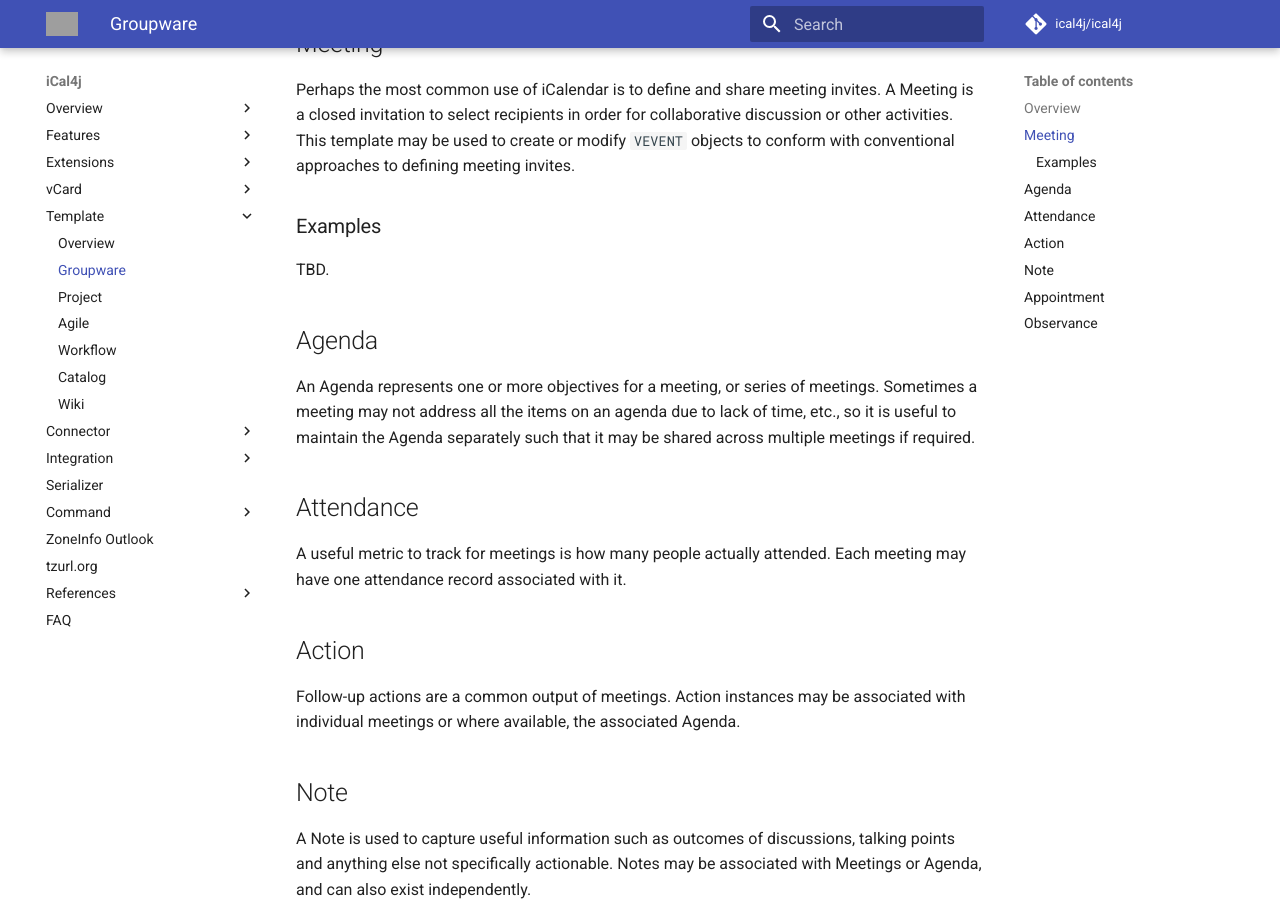
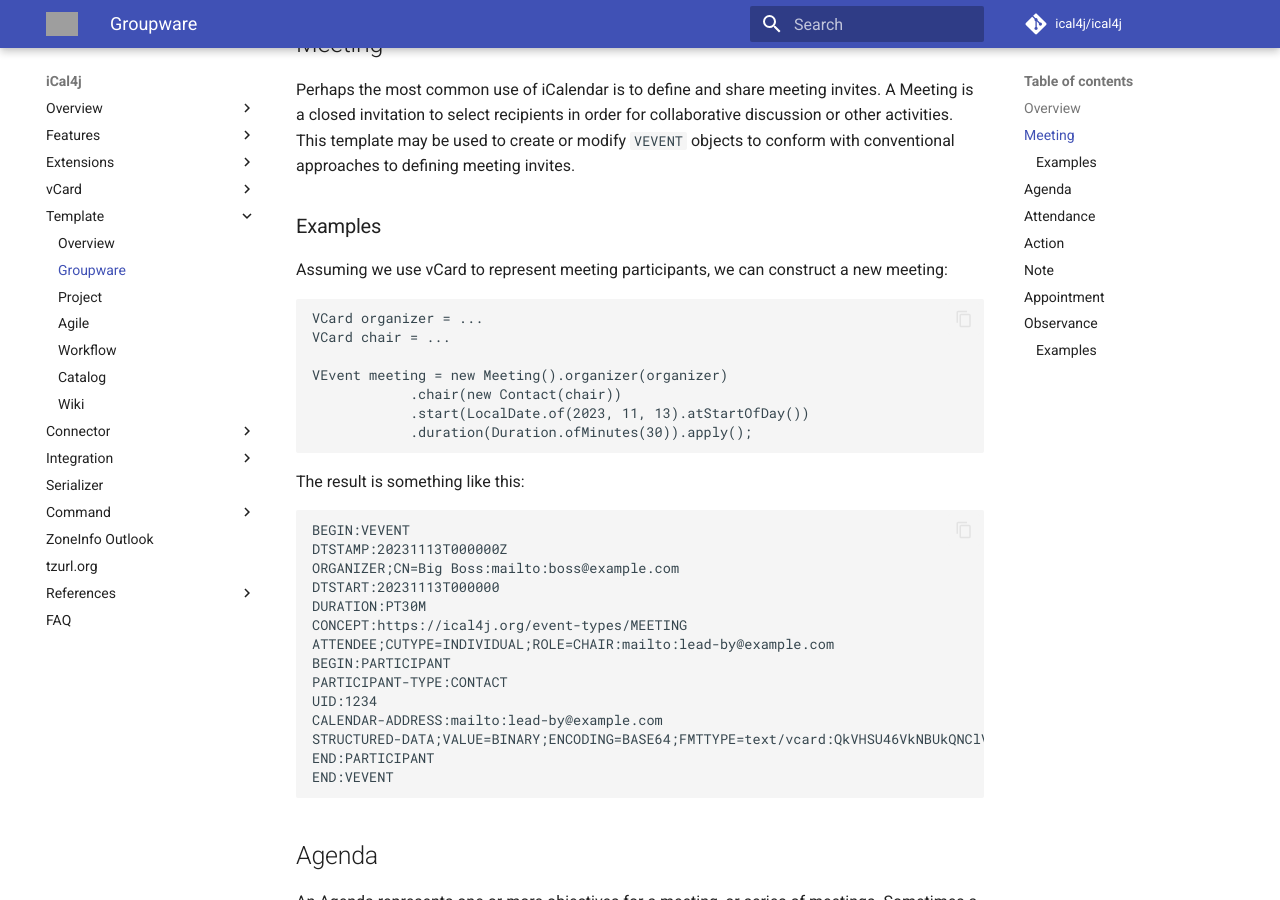
Before and after one commit to ical4j/ical4j-user-guide, an MkDocs documentation site: the page built from docs/template/groupware.md, in a window 1280 px wide and 900 px high, scrolled down 413 px. Built offline with MkDocs 1.6.1 and Material for MkDocs 9.7.7, drawn with Linux system fonts in a browser that asks for light colours; comment, search, counter and statistics services are not loaded; some of the changed text lies outside the part shown; grey boxes are pictures that could not be loaded.

Commit message:
Added groupware examples

```diff
--- a/docs/template/groupware.md
+++ b/docs/template/groupware.md
@@ -16,7 +16,32 @@ or modify `VEVENT` objects to conform with conventional approaches to defining m
 
 ### Examples
 
-TBD.
+Assuming we use vCard to represent meeting participants, we can construct a new meeting:
+
+    VCard organizer = ...
+    VCard chair = ...
+
+    VEvent meeting = new Meeting().organizer(organizer)
+                .chair(new Contact(chair))
+                .start(LocalDate.of(2023, 11, 13).atStartOfDay())
+                .duration(Duration.ofMinutes(30)).apply();
+
+The result is something like this:
+
+    BEGIN:VEVENT
+    DTSTAMP:20231113T000000Z
+    ORGANIZER;CN=Big Boss:mailto:boss@example.com
+    DTSTART:20231113T000000
+    DURATION:PT30M
+    CONCEPT:https://ical4j.org/event-types/MEETING
+    ATTENDEE;CUTYPE=INDIVIDUAL;ROLE=CHAIR:mailto:lead-by@example.com
+    BEGIN:PARTICIPANT
+    PARTICIPANT-TYPE:CONTACT
+    UID:1234
+    CALENDAR-ADDRESS:mailto:lead-by@example.com
+    STRUCTURED-DATA;VALUE=BINARY;ENCODING=BASE64;FMTTYPE=text/vcard:QkVHSU46VkNBUkQNClVJRDoxMjM0DQpGTjpUZWFtIExlYWQNCkNBTEFEUlVSSTptYWlsdG86bGVhZC1ieUBleGFtcGxlLmNvbQ0KRU5EOlZDQVJEDQo=
+    END:PARTICIPANT
+    END:VEVENT
 
 ## Agenda
 
@@ -49,3 +74,19 @@ An Appointment may still have an associated Agenda for planning, but typically w
 
 An Observance is like an Appointment but does not block any time. It is more informative to recipients as a reminder
 of important dates and times to be observed.
+
+### Examples
+
+Create a new observance for International Science Week.
+
+    VEvent iwsp = new Observance().title("International Week of Science and Peace")
+        .start(LocalDate.of(1988, 11, 6))
+        .end(LocalDate.of(1988, 11, 12))
+        .url(URI.create("https://www.un.org/en/observances/world-science-day/week"))
+        .schedule(new Schedule(Years.ONE)).apply();
+
+Modify an existing observance to override start and end dates for a specific year.
+
+    VEvent iwsp2023 = new Observance(iwsp).recurrence(LocalDate.of(2023, 11, 6))
+        .start(LocalDate.of(1988, 11, 5))
+        .end(LocalDate.of(1988, 11, 11)).apply();
```
